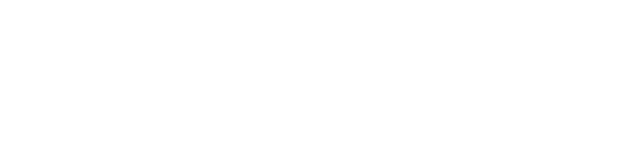
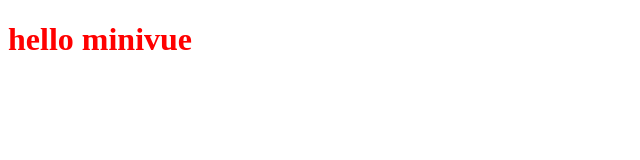
Before and after one commit to kiriyama0133/mini-vue, a website: page index.html in a window 1280 px wide. Shown: the whole page, without its empty margins (0-640 px from the left). Drawn offline with nearby package versions, Linux system fonts and the light colour scheme.

Commit message:
feat: improve runtime-dom module implementaion

```diff
--- a/index.html
+++ b/index.html
@@ -7,11 +7,12 @@
     </head>
     <body>
         <div id="app">
-            <h1 id="name"></h1>
         </div>
     </body>
     <script type="module">
-        import { reactive, effect, ref,computed, watch } from './build/output/vue-mini.es.js'
+        import { renderOptions } from './build/output/vue-mini.es.js'
+        import { createRenderer, render, h } from './node_modules/@vue/runtime-dom/dist/runtime-dom.esm-browser.js'
+        {
         // const count = ref(1)
         // const object = reactive({
         //     name: 'minivue',
@@ -40,13 +41,22 @@
         // }
 
         // console.log(objectRef.value.name)
-        const obj = reactive({
-            name:'minivue',
-            age:18
-        })
-        watch(obj, (newVal, oldVal) => {
-            console.log('watch', newVal, oldVal)
-        })
-        obj.name = 'minivue2'
+        // const obj = reactive({
+        //     name:'minivue',
+        //     age:18
+        // })
+        // watch(obj, (newVal, oldVal) => {
+        //     console.log('watch', newVal, oldVal)
+        // })
+        // obj.name = 'minivue2'
+    }
+        let element = h("h1",{
+            style: {"color":"red"},
+            class: 'abc',
+            onClick: () => {
+            alert(1)
+        }}, "hello minivue")
+        const renderer = createRenderer(renderOptions)
+        renderer.render(element, document.getElementById("app"))
     </script>
 </html>
--- /dev/null
+++ b/lib/runtime-core/index.ts
@@ -0,0 +1,21 @@
+//lib/runtime-core/index.ts
+import { renderOptions } from '../runtime-dom';
+
+export function createRenderer(renderOptions: any) {
+  const {
+    createElement: hostCreateElement,
+    createText: hostCreateText,
+    insert: hostInsert,
+    remove: hostRemove,
+    setElementText: hostSetElementText,
+    setText: hostSetText,
+    parentNode: hostParentNode,
+    nextSibling: hostNextSibling,
+  } = renderOptions;
+  // const render = (vnode, container) => {
+
+  // }
+  // return {
+  //     render,
+  // }
+}
--- a/lib/runtime-dom/nodeOps.ts
+++ b/lib/runtime-dom/nodeOps.ts
@@ -8,7 +8,7 @@
 export const nodeOps = {
   createElement,
   createText,
-  intsert,
+  insert,
   remove,
   setElementText,
   setText,
@@ -30,7 +30,7 @@
 function createText(text: string): MiniText {
   return document.createTextNode(text) as MiniText;
 }
-function intsert(child: MiniNode, parent: MiniNode, anchor?: MiniNode | null) {
+function insert(child: MiniNode, parent: MiniNode, anchor?: MiniNode | null) {
   parent.insertBefore(child, anchor || null);
 }
 function remove(child: MiniNode) {
--- a/package.json
+++ b/package.json
@@ -19,7 +19,8 @@
   "author": "",
   "license": "ISC",
   "dependencies": {
-    "@vue/reactivity": "^3.5.40"
+    "@vue/reactivity": "^3.5.40",
+    "@vue/runtime-dom": "^3.5.40"
   },
   "devDependencies": {
     "@commitlint/cli": "^21.2.1",
```
Also changed, not shown: build/output/runtime-dom/index.d.ts, build/output/runtime-dom/nodeOps.d.ts, build/output/vue-mini.cjs.js, build/output/vue-mini.es.js, pnpm-lock.yaml.
